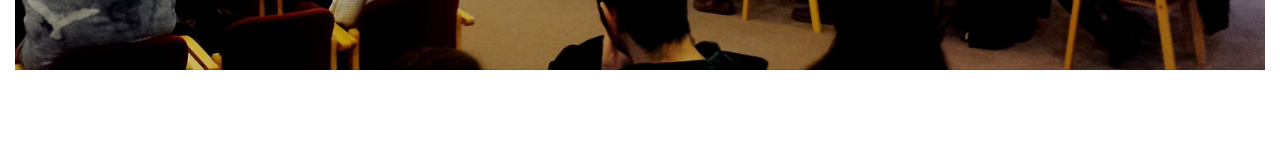
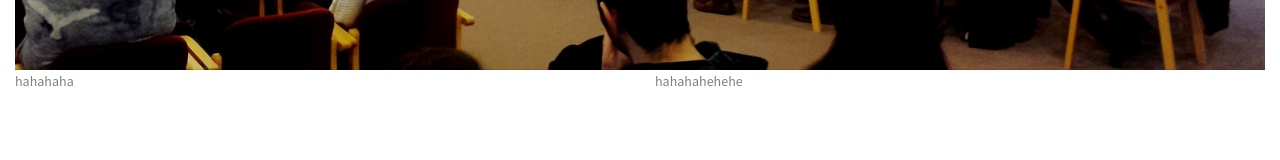
Before and after one commit to ivanyufen/church-final, a plain HTML site: page index.html in a window 1280 px wide. Shown: the part 556-716 px from the top of the page. Drawn offline with nearby package versions, Linux system fonts and the light colour scheme; files whose address does not match are found by name.

Commit message:
fourth commit

```diff
--- a/index.html
+++ b/index.html
@@ -111,6 +111,11 @@
 	</div>
 	</nav>
 	<div class="container-fluid">
+
+		<div class="row">
+			<div class="col-sm-6 col-lg-6">hahahaha</div>
+			<div class="col-sm-6 col-lg-6">hahahahehehe</div>
+		</div>
 		<aside id="fh5co-hero">
 			<div class="flexslider">
 				<ul class="slides">
```
